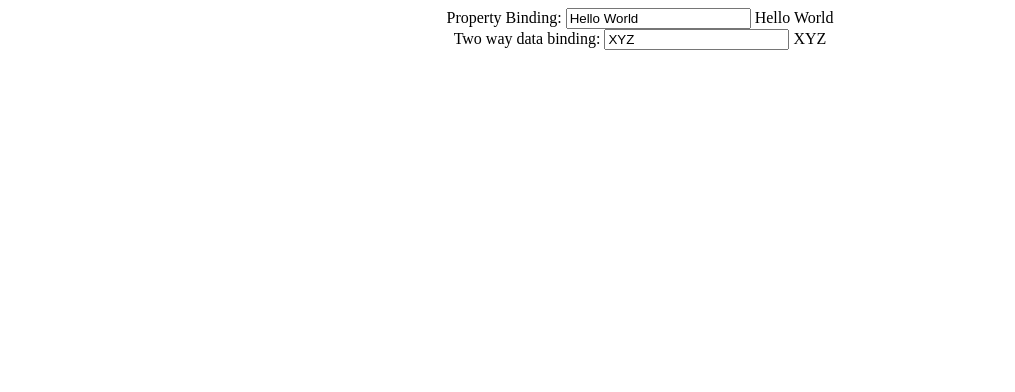
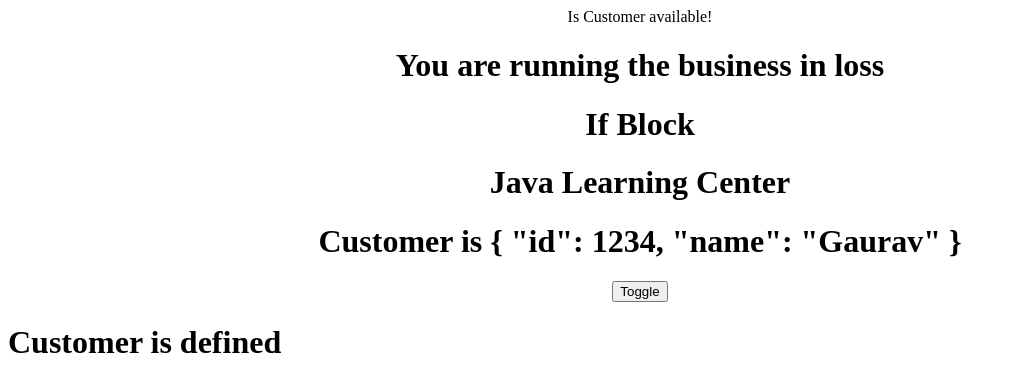
Before and after one commit to ggarg2/lara-mean-stack-3, an Angular app: page / in a window 1280 px wide. Shown: the top 392 px of the page, without its empty margins (0-1015 px from the left). Built offline with nearby package versions, Linux system fonts and the light colour scheme.

Commit message:
ngif block

```diff
--- a/src/app/app.component.css
+++ b/src/app/app.component.css
@@ -1,3 +1,7 @@
 .span-block{
     color: red;
 }
+/*
+div{
+    color: red
+} */
--- a/src/app/app.component.html
+++ b/src/app/app.component.html
@@ -1,11 +1,64 @@
 <!--The content below is only a placeholder and can be replaced.-->
 <div style="text-align:center">
 
+  <ng-template [ngIf]="false" >
+    Java learning
 
-  Property Binding: <input [ngModel]="name" /> {{name}}
+  </ng-template>
 
-  <br>
+  <!-- <ng-template [ngIf] = "isCustomersAvailable()">
+    Is Customer Available
+  </ng-template> -->
 
-  Two way data binding: <input [(ngModel)]="address" /> {{address}}
+  <div *ngIf="isCustomersAvailable()">
+    Is Customer available!
+  </div>
+
+  <div *ngIf="customers?.length !=0; else customersNotAvailable;">
+    <h1>
+
+        {{customers | json}}
+    </h1>
+
+  </div>
+
+  <ng-template #customersNotAvailable>
+    <h1>You are running the business in loss</h1>
+  </ng-template>
+  <h1 *ngIf="true">
+    If Block
+  </h1>
+
+  <h1 *ngIf="isJavaLearningCenter">
+    Java Learning Center
+  </h1>
+  <h1 *ngIf="!isJavaLearningCenter">
+    Not Defined
+  </h1>
+
+  <h1 *ngIf="name">
+    Name is {{name}}
+  </h1>
+
+  <h1 *ngIf="customer && customer.id">
+    Customer is {{customer | json}}
+  </h1>
+
+
+  <button (click)="toggle()">Toggle</button>
 
 </div>
+
+
+
+<h1 *ngIf="customer?.id; then customerIsDefinedBlock else customerIsNotDefinedBlock">
+    Customer is {{customer | json}}
+  </h1>
+
+<ng-template #customerIsDefinedBlock>
+  <h1> Customer is defined</h1>
+</ng-template>
+
+<ng-template #customerIsNotDefinedBlock>
+  <h1> Customer is not defined</h1>
+</ng-template>
--- a/src/app/app.component.ts
+++ b/src/app/app.component.ts
@@ -10,8 +10,27 @@ import { CustomerModel } from './customer.model';
 })
 export class AppComponent {
 
- name: string = "Hello World"
- address: string = "XYZ"
+  isJavaLearningCenter: boolean = true;
 
+  name: string = undefined;
+
+  customers : CustomerModel[] = [];
+
+  constructor(){
+  }
+
+  customer: {} = {
+    id: 1234,
+    name : "Gaurav"
+  }
+
+  toggle(){
+    this.isJavaLearningCenter = !this.isJavaLearningCenter;
+  }
+
+  isCustomersAvailable(){
+    console.log("is customers available called !")
+    return true;
+  }
 
 }
```
